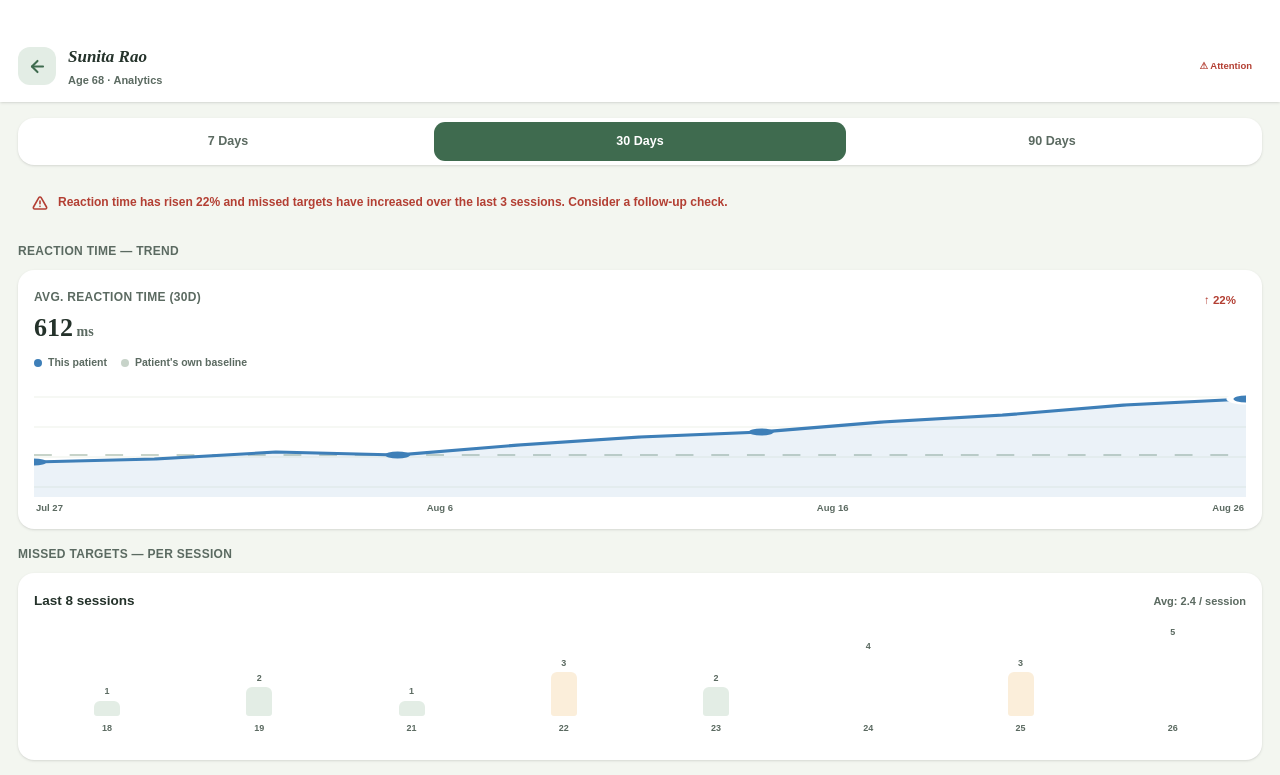
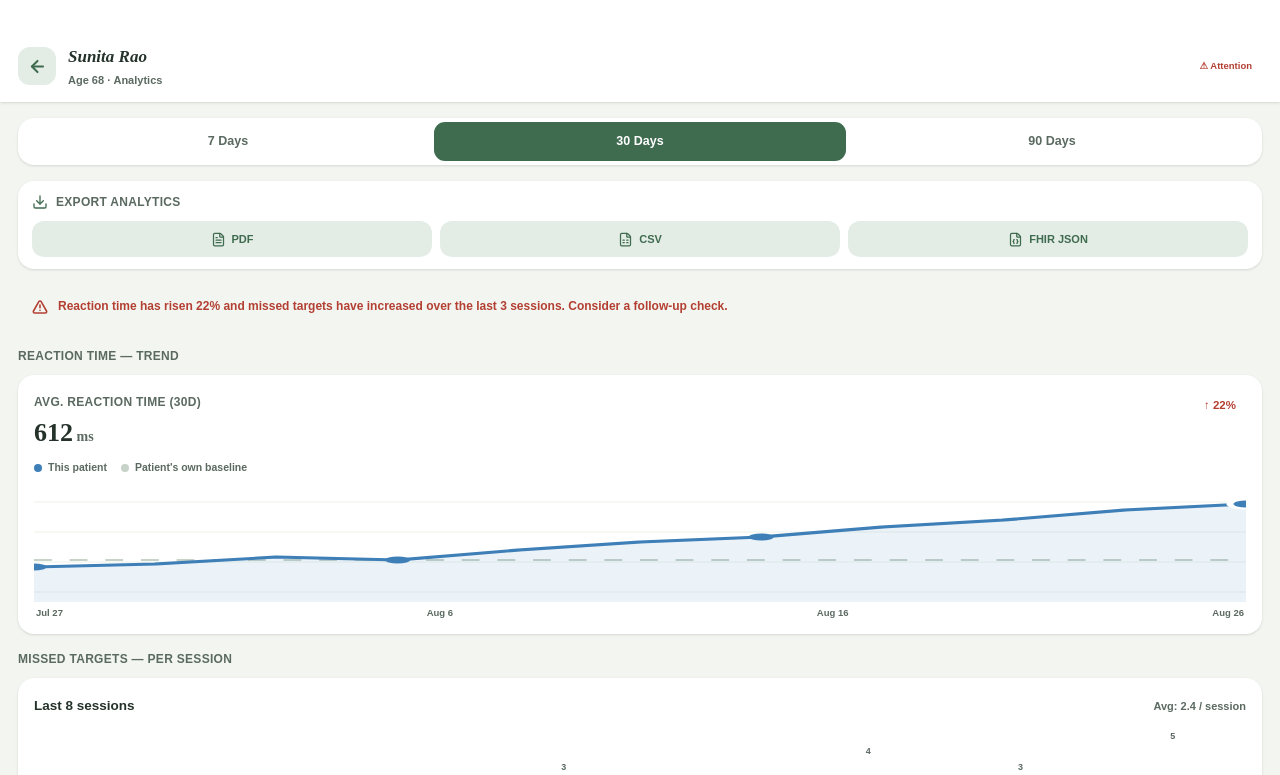
Before and after one commit to adeshbilvane-source/Team_NeuroNest, a React (Vite) app: page /doctor/analytics/1 in a window 1280 px wide. Shown: the top 775 px of the page. Built offline with nearby package versions, Linux system fonts and the light colour scheme.

Commit message:
analytics export feature done

```diff
--- a/package.json
+++ b/package.json
@@ -13,6 +13,7 @@
     "date-fns": "^4.4.0",
     "firebase": "^12.18.0",
     "i18next": "^26.4.0",
+    "jspdf": "^4.2.1",
     "lucide-react": "^1.34.0",
     "react": "^19.2.8",
     "react-dom": "^19.2.8",
--- a/src/pages/doctor/AnalyticsDetailPage.tsx
+++ b/src/pages/doctor/AnalyticsDetailPage.tsx
@@ -1,6 +1,7 @@
 import { useState } from 'react'
-import { useNavigate, useParams } from 'react-router-dom'
-import { ArrowLeft, AlertTriangle, Zap, Target, Clock, Eye } from 'lucide-react'
+import { useNavigate } from 'react-router-dom'
+import { jsPDF } from 'jspdf'
+import { ArrowLeft, AlertTriangle, Zap, Target, Clock, Eye, Download, FileJson, FileSpreadsheet, FileText } from 'lucide-react'
 
 // Placeholder data — replace with real Firebase/store data once wired.
 // This entire file renders ONE patient's analytics, keyed by :patientId
@@ -16,9 +17,34 @@ const RANGE_LABELS: Record<Range, string> = {
   '90d': '90 Days',
 }
 
+const SESSION_DATA = [
+  { game: 'Identify the Picture', date: 'Today, 9:10 AM', rounds: 12, reactionTime: 640, missedTargets: 5 },
+  { game: 'Memory Match', date: 'Yesterday, 6:40 PM', rounds: 8, reactionTime: 580, missedTargets: 3 },
+  { game: 'Button Sorting', date: 'Yesterday, 11:15 AM', rounds: 15, reactionTime: 560, missedTargets: 2 },
+]
+
+const METRICS = [
+  { name: 'Reaction Time', definition: 'Time from prompt shown to first correct tap', current: '612 ms', baseline: '502 ms', best: '470 ms' },
+  { name: 'Missed Target', definition: 'Prompts shown with no response, or wrong tap', current: '5', baseline: '2.4', best: '21%' },
+  { name: 'Current Response Time', definition: 'Reaction time from the most recent session only', current: '640 ms', baseline: '580 ms', best: '+60 ms' },
+  { name: 'Attention Score', definition: 'Composite of reaction consistency + miss rate, 0-100', current: '58 / 100', baseline: '76 / 100', best: '54 / 100' },
+]
+
+function downloadFile(content: string, fileName: string, type: string) {
+  const url = URL.createObjectURL(new Blob([content], { type }))
+  const link = document.createElement('a')
+  link.href = url
+  link.download = fileName
+  link.click()
+  URL.revokeObjectURL(url)
+}
+
+function csvValue(value: string | number) {
+  return `"${String(value).replaceAll('"', '""')}"`
+}
+
 export default function AnalyticsDetailPage() {
   const navigate = useNavigate()
-  const { patientId } = useParams<{ patientId: string }>()
   const [range, setRange] = useState<Range>('30d')
 
   // MOCK — does not yet vary by patientId or range
@@ -26,6 +52,77 @@ export default function AnalyticsDetailPage() {
     name: 'Sunita Rao',
     age: 68,
     flagged: true,
+  }
+
+  const exportBaseName = `${patient.name.toLowerCase().replaceAll(' ', '-')}-analytics-${range}`
+
+  const downloadCsv = () => {
+    const rows = [
+      ['Patient', patient.name],
+      ['Age', patient.age],
+      ['Period', RANGE_LABELS[range]],
+      [],
+      ['Metric', 'Definition', 'Current', 'Baseline / Average', 'Best / Low'],
+      ...METRICS.map((metric) => [metric.name, metric.definition, metric.current, metric.baseline, metric.best]),
+      [],
+      ['Game', 'Session', 'Rounds', 'Average reaction time (ms)', 'Missed targets'],
+      ...SESSION_DATA.map((session) => [session.game, session.date, session.rounds, session.reactionTime, session.missedTargets]),
+    ]
+    downloadFile(rows.map((row) => row.map((value) => csvValue(value ?? '')).join(',')).join('\n'), `${exportBaseName}.csv`, 'text/csv;charset=utf-8')
+  }
+
+  const downloadFhir = () => {
+    const report = {
+      resourceType: 'DiagnosticReport',
+      id: `${exportBaseName}-report`,
+      status: 'final',
+      code: { coding: [{ system: 'http://loinc.org', code: '8684-3', display: 'Cognitive function assessment' }] },
+      subject: { reference: `Patient/${patient.name.toLowerCase().replaceAll(' ', '-')}`, display: patient.name },
+      effectiveDateTime: new Date().toISOString(),
+      conclusion: patient.flagged ? 'Attention flag: reaction time and missed targets have increased.' : 'No attention flag recorded.',
+      contained: METRICS.map((metric, index) => ({
+        resourceType: 'Observation',
+        id: `${exportBaseName}-observation-${index + 1}`,
+        status: 'final',
+        code: { text: metric.name },
+        subject: { reference: `Patient/${patient.name.toLowerCase().replaceAll(' ', '-')}` },
+        valueString: metric.current,
+        note: [{ text: metric.definition }],
+      })),
+      result: METRICS.map((_, index) => ({ reference: `#${exportBaseName}-observation-${index + 1}` })),
+      extension: [{ url: 'https://neuronest.example/fhir/analytics-period', valueCode: range }],
+    }
+    downloadFile(JSON.stringify(report, null, 2), `${exportBaseName}.fhir.json`, 'application/fhir+json;charset=utf-8')
+  }
+
+  const downloadPdf = () => {
+    const pdf = new jsPDF()
+    pdf.setFontSize(20)
+    pdf.text(`${patient.name} - Analytics`, 20, 20)
+    pdf.setFontSize(10)
+    pdf.setTextColor(91, 106, 97)
+    pdf.text(`Age ${patient.age} | Reporting period: ${RANGE_LABELS[range]}`, 20, 30)
+    pdf.setTextColor(36, 50, 42)
+    pdf.setFontSize(13)
+    pdf.text('Metric breakdown', 20, 45)
+    pdf.setFontSize(10)
+    METRICS.forEach((metric, index) => {
+      const y = 55 + index * 18
+      pdf.text(metric.name, 20, y)
+      pdf.setTextColor(91, 106, 97)
+      pdf.text(`${metric.definition} | Current: ${metric.current} | Baseline: ${metric.baseline} | Best/Low: ${metric.best}`, 20, y + 6)
+      pdf.setTextColor(36, 50, 42)
+    })
+    pdf.setFontSize(13)
+    pdf.text('Recent sessions', 20, 138)
+    pdf.setFontSize(10)
+    SESSION_DATA.forEach((session, index) => {
+      pdf.text(`${session.game}: ${session.date}, ${session.rounds} rounds, ${session.reactionTime} ms avg, ${session.missedTargets} missed`, 20, 148 + index * 8)
+    })
+    pdf.setFontSize(9)
+    pdf.setTextColor(91, 106, 97)
+    pdf.text('Gameplay patterns are not a medical assessment.', 20, 180)
+    pdf.save(`${exportBaseName}.pdf`)
   }
 
   return (
@@ -66,6 +163,18 @@ export default function AnalyticsDetailPage() {
               {RANGE_LABELS[r]}
             </button>
           ))}
+        </div>
+
+        <div className="bg-white rounded-2xl px-3.5 py-3 shadow-sm mb-4">
+          <div className="flex items-center gap-2 mb-2.5">
+            <Download size={16} className="text-brand-green" />
+            <span className="text-[12px] font-black text-ink-soft uppercase tracking-wide">Export analytics</span>
+          </div>
+          <div className="grid grid-cols-3 gap-2">
+            <ExportButton icon={<FileText size={15} />} label="PDF" onClick={downloadPdf} />
+            <ExportButton icon={<FileSpreadsheet size={15} />} label="CSV" onClick={downloadCsv} />
+            <ExportButton icon={<FileJson size={15} />} label="FHIR JSON" onClick={downloadFhir} />
+          </div>
         </div>
 
         {/* Attention banner */}
@@ -258,6 +367,19 @@ export default function AnalyticsDetailPage() {
   )
 }
 
+function ExportButton({ icon, label, onClick }: { icon: React.ReactNode; label: string; onClick: () => void }) {
+  return (
+    <button
+      type="button"
+      onClick={onClick}
+      className="flex items-center justify-center gap-1.5 rounded-xl bg-brand-green-tint py-2.5 text-[11px] font-black text-brand-green transition-colors hover:bg-brand-green hover:text-white"
+    >
+      {icon}
+      {label}
+    </button>
+  )
+}
+
 function MetricCard({
   icon,
   iconBg,
--- a/src/pages/doctor/HomePage.tsx
+++ b/src/pages/doctor/HomePage.tsx
@@ -8,6 +8,7 @@ import {
   Users,
   MessageCircle,
   LineChart,
+  PhoneCall,
 } from 'lucide-react'
 
 // Placeholder data — replace with real Firebase/store data once wired.
@@ -133,7 +134,7 @@ export default function DoctorHomePage() {
       <div className="mt-6 px-6 text-[13px] font-black text-ink-soft uppercase tracking-wide">
         Manage
       </div>
-      <div className="mt-2.5 px-6 grid grid-cols-2 gap-3.5 pb-8">
+      <div className="mt-2.5 px-6 grid grid-cols-2 gap-3.5">
         <button
           onClick={() => navigate('/doctor/patients')}
           aria-label="Patients List"
@@ -156,9 +157,7 @@ export default function DoctorHomePage() {
           <div className="font-extrabold text-[15px] text-ink">Appointments</div>
         </button>
 
-        {/* NEW: Analytics tile — was previously an orphaned route with no
-            entry point on Home. Opens the flagged-first analytics hub
-            across all patients. */}
+        {/* Analytics tile — opens the flagged-first analytics hub across all patients. */}
         <button
           onClick={() => navigate('/doctor/analytics')}
           aria-label="Patient Analytics"
@@ -170,22 +169,49 @@ export default function DoctorHomePage() {
           <div className="font-extrabold text-[15px] text-ink">Analytics</div>
         </button>
 
+        {/* Patient Chat — now a regular 4th grid tile, with its own unread badge
+            instead of a full-width row. Badge mirrors the notification bell pattern. */}
         <button
           onClick={() => navigate('/doctor/chat')}
           aria-label="Chat with patients"
-          className="col-span-2 bg-brand-green-tint rounded-2xl p-4 flex flex-row items-center gap-3.5 text-left active:scale-[0.97] transition-transform"
+          className="relative bg-brand-green-tint rounded-2xl px-3.5 py-4 flex flex-col items-start gap-5 min-h-[100px] text-left active:scale-[0.97] transition-transform"
         >
-          <div className="w-11 h-11 rounded-xl bg-white flex items-center justify-center flex-shrink-0">
+          <div className="relative w-11 h-11 rounded-xl bg-white flex items-center justify-center flex-shrink-0">
             <MessageCircle size={22} className="text-brand-green" strokeWidth={2.2} />
+            {STATS.unreadMessages > 0 && (
+              <span className="absolute -top-1.5 -right-1.5 w-[18px] h-[18px] rounded-full bg-alert-red text-white text-[9.5px] font-black flex items-center justify-center border-2 border-brand-green-tint">
+                {STATS.unreadMessages}
+              </span>
+            )}
           </div>
-          <div>
-            <div className="font-extrabold text-[15px] text-ink">Patient Chat</div>
-            <div className="text-[11.5px] font-bold text-ink-soft mt-0.5">
-              {STATS.unreadMessages} unread messages waiting
-            </div>
-          </div>
+          <div className="font-extrabold text-[15px] text-ink">Patient Chat</div>
         </button>
       </div>
+
+      {/* Quick Connect banner — same visual language as Next Appointment,
+          for reaching a patient directly by call or video call without
+          going through chat first. Patient picker lives at the destination route. */}
+      <button
+        onClick={() => navigate('/doctor/call')}
+        className="mx-6 mt-4 mb-8 rounded-[20px] px-4.5 py-4 flex items-center gap-3.5 text-left shadow-lg"
+        style={{
+          background: 'linear-gradient(135deg, #D98A2B 0%, #B36F1E 100%)',
+          boxShadow: '0 10px 22px rgba(217,138,43,0.35)',
+        }}
+      >
+        <div className="w-[46px] h-[46px] rounded-2xl bg-white/[0.18] flex items-center justify-center flex-shrink-0">
+          <PhoneCall size={24} className="text-white" strokeWidth={2.3} />
+        </div>
+        <div className="flex-1 min-w-0">
+          <div className="text-[11px] font-extrabold tracking-wide text-[#FBEEDA] uppercase">
+            Quick Connect
+          </div>
+          <div className="text-[15.5px] font-extrabold text-white mt-0.5 truncate">
+            Call or video call a patient
+          </div>
+        </div>
+        <ChevronRight size={18} className="text-white flex-shrink-0" strokeWidth={2.6} />
+      </button>
     </div>
   )
 }
```
Also changed, not shown: 1 other file (tests, documents, lock files or other folders).
